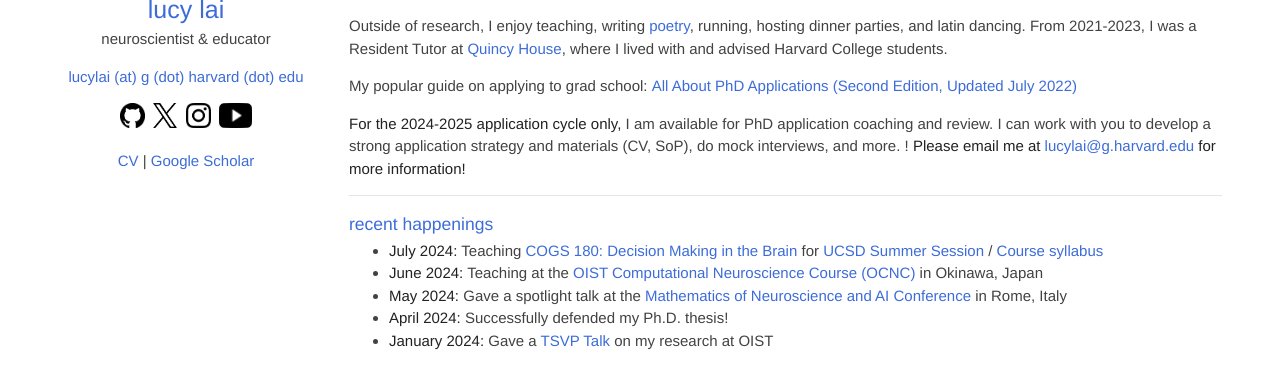
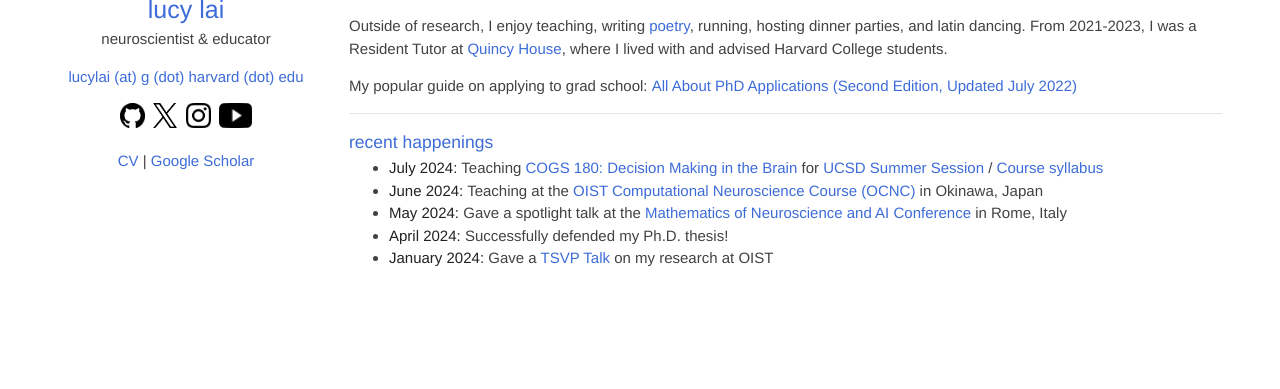
Before and after one commit to lucylai96/lucylai96.github.io, a Jekyll site: the page built from index.md, in a window 1280 px wide, cut to the strip 255-644 px from the top of the page. Built offline with Jekyll 4.4.1, drawn with Linux system fonts in a browser that asks for light colours; our own code applies the rules of GitHub Pages for plain Markdown files.

Commit message:
Update index.md

```diff
--- a/index.md
+++ b/index.md
@@ -8,8 +8,6 @@ Outside of research, I enjoy teaching, writing <a href="http://subcorticalsongs.
 
 My popular guide on applying to grad school: **[All About PhD Applications (Second Edition, Updated July 2022)](https://lucylai.com/blog/gradapps)**
 
-**For the 2024-2025 application cycle only,** I am available for PhD application coaching and review. I can work with you to develop a strong application strategy and materials (CV, SoP), do mock interviews, and more. ! **Please email me at [lucylai@g.harvard.edu](mailto:lucylai@g.harvard.edu) for more information!**
-
 ***
 
 ### recent happenings
```
